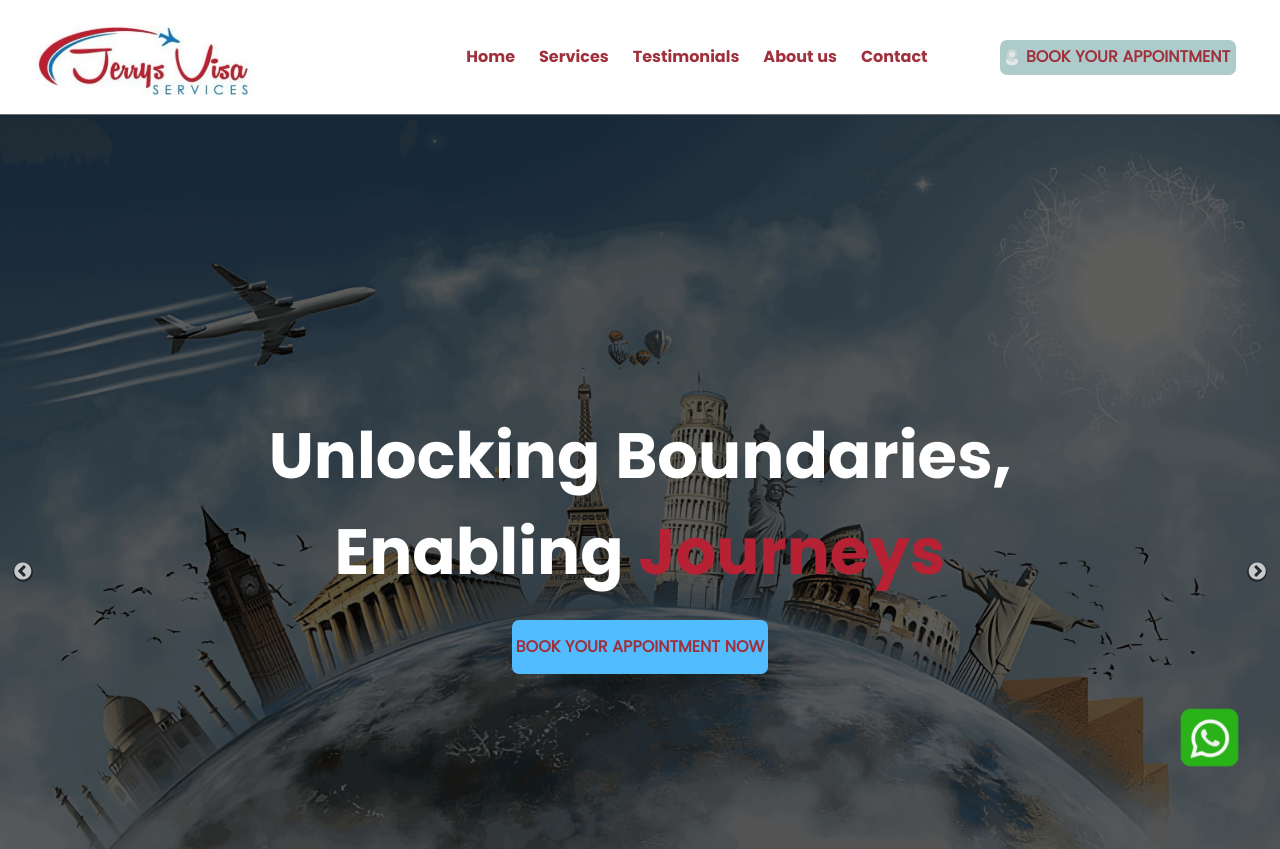
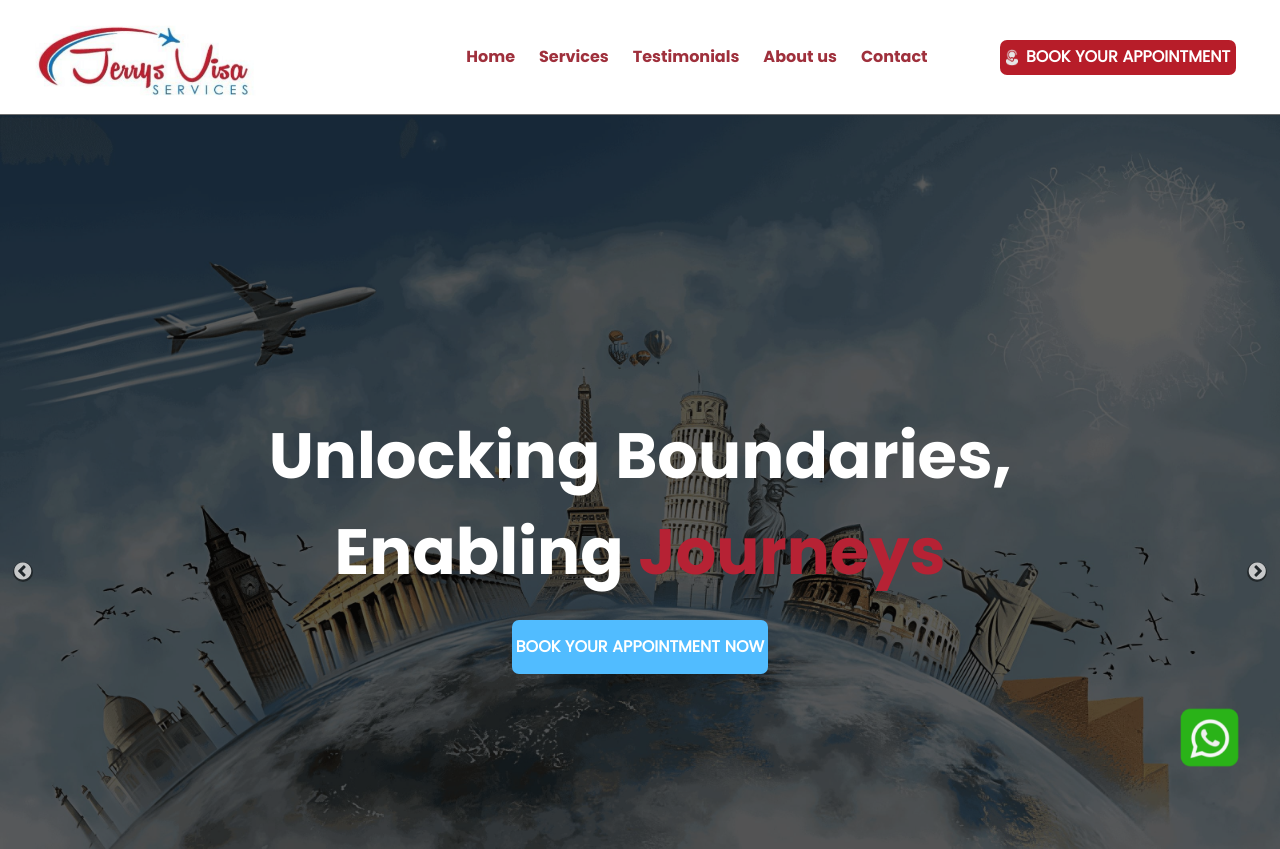
Before and after one commit to saaaaadraja/jerrys-visa-services, a React (Create React App) app: page / in a window 1280 px wide. Shown: the top 849 px of the page. Built offline with nearby package versions, Linux system fonts and the light colour scheme.

Commit message:
appointment date fixes

```diff
--- a/src/Pages/Home.js
+++ b/src/Pages/Home.js
@@ -20,7 +20,7 @@ const Home = () =>{
 
 return (
     <>
-  <div className="w-100 " id="home">
+  <div className="w-100 h-100" id="home">
     <SimpleCarousel/>
   </div>
   <div className="row w-95 m-auto py-4" id="aboutUs">
--- a/src/assets/css/style.css
+++ b/src/assets/css/style.css
@@ -1099,19 +1099,19 @@ width: 30% !important;
         padding: 0.5rem 0.2rem !important;
     }
     .consultation-btn{
-        background: #AECBCC !important;
+        background: #b71d29 !important;
         height: 2.2rem;
         width: 2.2rem;
         --bs-btn-padding-y: 0 !important;
         --bs-btn-padding-x: 0 !important;
         border: none;
-        color: #9f303c;
+        color: #FFF;
         font-size: 1rem;
         font-weight: bold;
         border-radius: 7px !important;
     }
     .consultation-btn:hover{
-        color: #0B76C4  !important;
+        color: gray  !important;
     }
     .heading-text{
         font-size: 4rem;
@@ -1325,3 +1325,6 @@ margin-top: -5rem !important;
     .v-align-middle{
         vertical-align: middle !important;
     }
+    .h-100{
+        min-height: 100vh;
+    }
```
